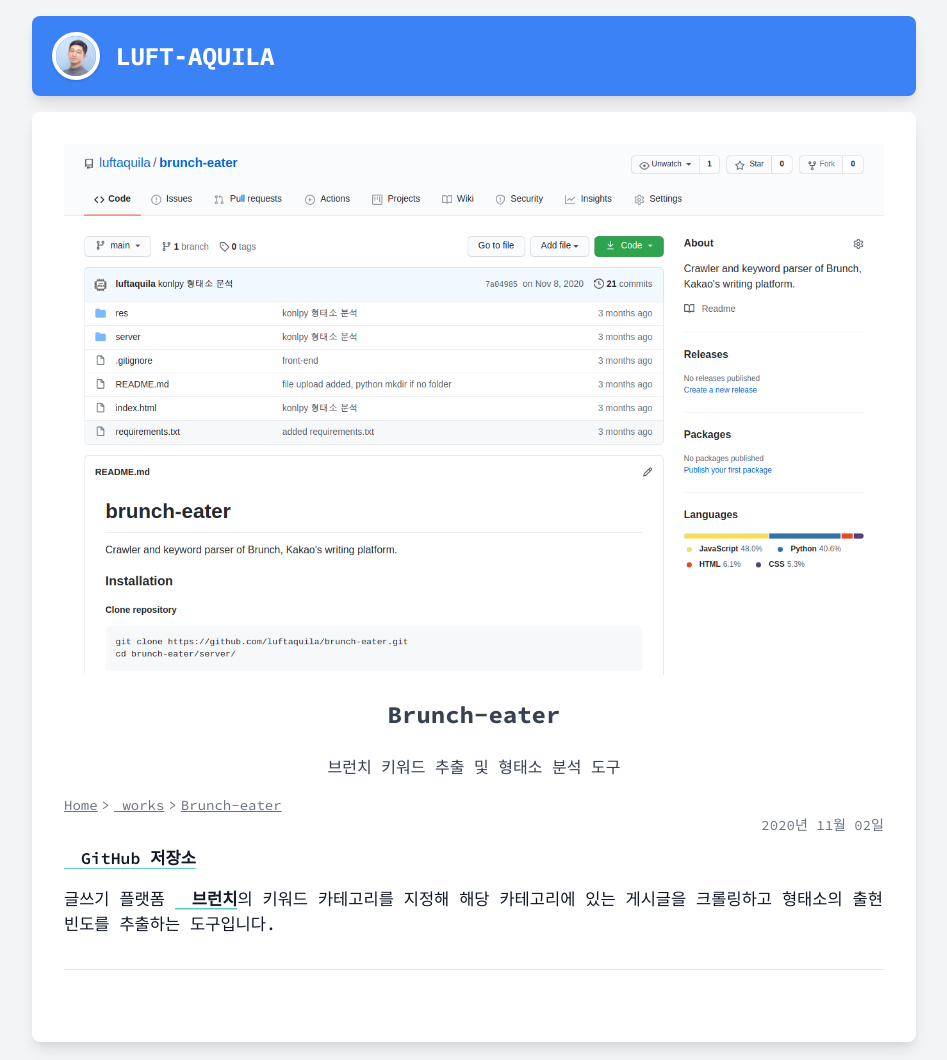
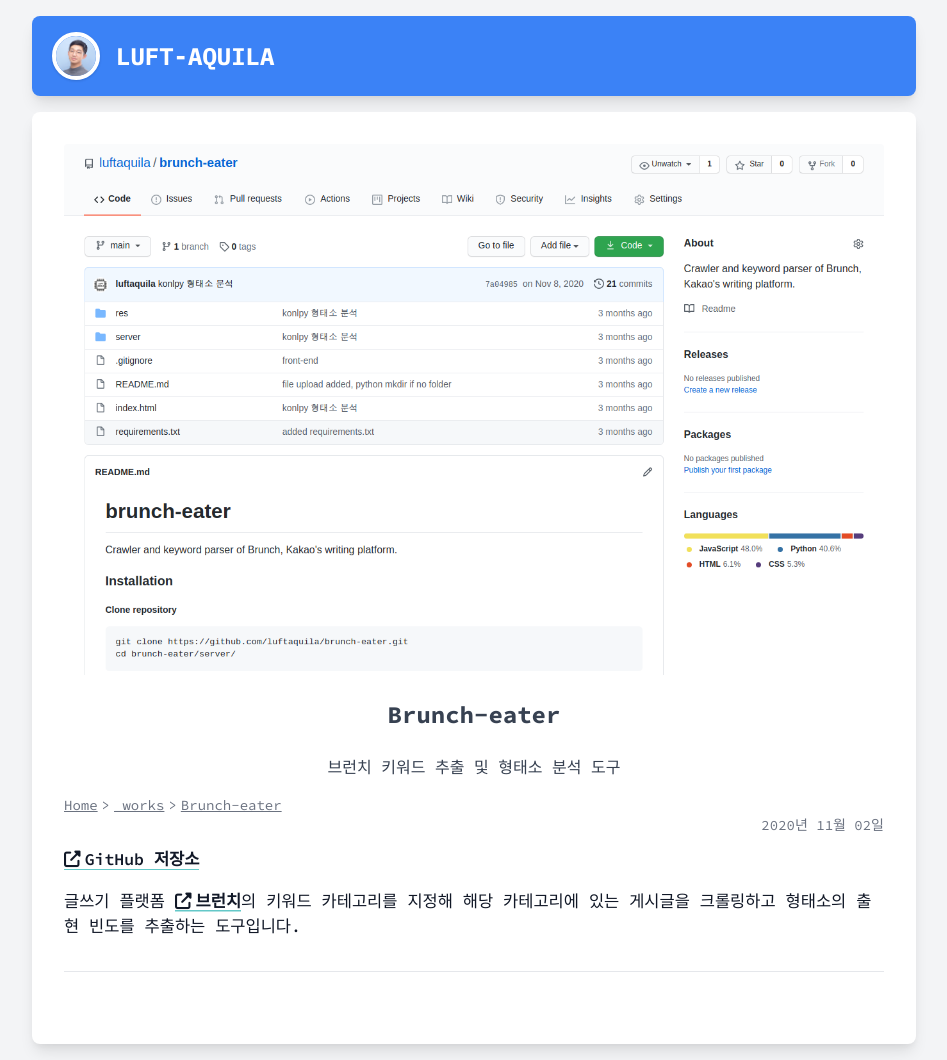
Before and after one commit to luftaquila/luftaquila, a Jekyll site: the page built from _works/brunch-eater.md, in a window 1280 px wide. Shown: the whole page, without its empty margins (166-1113 px from the left). Built offline with Jekyll 4.4.1, drawn with Linux system fonts in a browser that asks for light colours; comment, search, counter and statistics services are not loaded.

Commit message:
fix: fonts

```diff
--- a/_includes/sidebar.html
+++ b/_includes/sidebar.html
@@ -44,7 +44,7 @@
         <li class="font-light px-1">|</li>
         {% endunless %} {% endfor %}
         <li id='email'>
-          <a href="mailto:mail@luftaquila.io" class="text-sm"><i class="fal fa-envelope" style="margin-right: 0.5rem;"></i><span style="border-bottom: solid 1px;">mail@luftaquila.io</span></a>
+          <a href="mailto:mail@luftaquila.io" class="text-sm"><i class="fas fa-envelope" style="margin-right: 0.5rem;"></i><span style="border-bottom: solid 1px;">mail@luftaquila.io</span></a>
         </li>
       </ul>
     </div>
--- a/assets/css/custom.css
+++ b/assets/css/custom.css
@@ -118,15 +118,15 @@
 }
 
 a.link:before {
-  font-family: "Font Awesome 5 Pro";
+  font-family: "Font Awesome 6 Free";
   content: "\f0c1  ";
 }
 a.external:before {
-  font-family: "Font Awesome 5 Pro";
+  font-family: "Font Awesome 6 Free";
   content: "\f35d  ";
 }
 a.download:before {
-  font-family: "Font Awesome 5 Pro";
+  font-family: "Font Awesome 6 Free";
   content: "\f019  ";
 }
 
```
Also changed, not shown: _data/categories.yml (+4 -4 lines).
